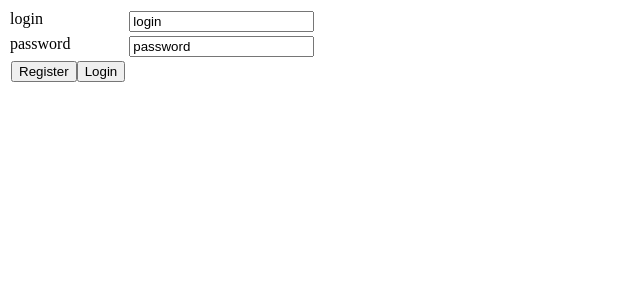
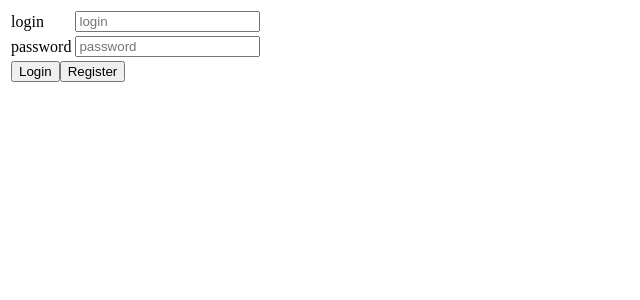
Before and after one commit to odintsovks/quizapp, a Vue app in the folder client/: page /login in a window 1280 px wide. Shown: the top 300 px of the page, without its empty margins (0-640 px from the left). Built offline with nearby package versions, Linux system fonts and the light colour scheme; the HTML template or start-up script is replaced by a standard one.

Commit message:
client: proper login/register views

```diff
--- a/client/src/views/Login.vue
+++ b/client/src/views/Login.vue
@@ -1,27 +1,41 @@
 <script setup lang="ts">
 import { ref } from 'vue'
 import { useRouter } from 'vue-router'
+import { api, setSession } from '../api'
 
-const login = ref('login')
-const password = ref('password')
+const login = ref('')
+const password = ref('')
+const error = ref('')
 
 const router = useRouter()
 
 const goToRegister = () => {
-  sessionStorage.setItem("registerLogin", login.value)
-  sessionStorage.setItem("registerPassword", password.value)
-  router.push('/register')
+  router.push({ path: '/register', query: { login: login.value } })
+}
+
+const doLogin = async () => {
+  error.value = ''
+  try {
+    const res = await api<{ session: string }>('/login', 'POST', { name: login.value, pass: password.value })
+    setSession(res.session)
+    router.push('/')
+  } catch (err) {
+    error.value = (err as Error).message
+  }
 }
 </script>
 
 <template>
-  <table>
-    <tbody>
-      <tr>login<td><input v-model="login" /></td></tr>
-      <tr>password<td><input v-model="password" /></td></tr>
-      <tr><td><button @click="goToRegister">Register</button><button>Login</button></td></tr>
-    </tbody>
-  </table>
+  <form @submit.prevent="doLogin">
+    <table>
+      <tbody>
+        <tr><td>login</td><td><input v-model="login" placeholder="login" /></td></tr>
+        <tr><td>password</td><td><input v-model="password" type="password" placeholder="password" /></td></tr>
+        <tr><td colspan="2"><button type="submit">Login</button><button type="button" @click="goToRegister">Register</button></td></tr>
+      </tbody>
+    </table>
+    <p v-if="error !== ''">{{ error }}</p>
+  </form>
 </template>
 
 <style scoped></style>
--- a/client/src/views/Register.vue
+++ b/client/src/views/Register.vue
@@ -1,21 +1,40 @@
 <script setup lang="ts">
 import { ref } from 'vue'
+import { useRoute, useRouter } from 'vue-router'
+import { api, setSession } from '../api'
 
-const login = ref(sessionStorage.getItem("registerLogin") ?? 'login')
-const email = ref('email')
-const password = ref('password')
-sessionStorage.removeItem("registerLogin")
+const route = useRoute()
+const router = useRouter()
+
+const login = ref(typeof route.query.login === 'string' ? route.query.login : '')
+const email = ref('')
+const password = ref('')
+const error = ref('')
+
+const doRegister = async () => {
+  error.value = ''
+  try {
+    const res = await api<{ session: string }>('/register', 'POST', { name: login.value, email: email.value, pass: password.value })
+    setSession(res.session)
+    router.push('/')
+  } catch (err) {
+    error.value = (err as Error).message
+  }
+}
 </script>
 
 <template>
-  <table>
-    <tbody>
-      <tr>login<td><input v-model="login" /></td></tr>
-      <tr>email<td><input v-model="email" /></td></tr>
-      <tr>password<td><input v-model="password" /></td></tr>
-      <tr><td><button>Register</button></td></tr>
-    </tbody>
-  </table>
+  <form @submit.prevent="doRegister">
+    <table>
+      <tbody>
+        <tr><td>login</td><td><input v-model="login" placeholder="login" /></td></tr>
+        <tr><td>email</td><td><input v-model="email" type="email" placeholder="email" /></td></tr>
+        <tr><td>password</td><td><input v-model="password" type="password" placeholder="password" /></td></tr>
+        <tr><td colspan="2"><button type="submit">Register</button></td></tr>
+      </tbody>
+    </table>
+    <p v-if="error !== ''">{{ error }}</p>
+  </form>
 </template>
 
 <style scoped></style>
```
